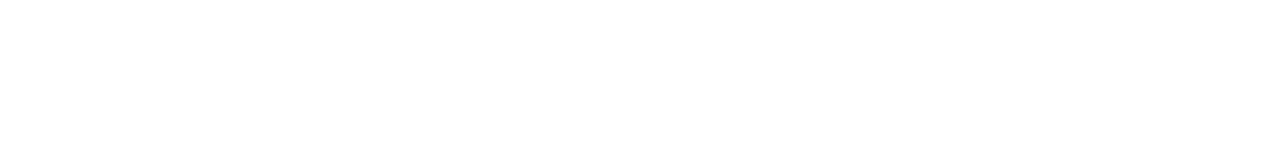
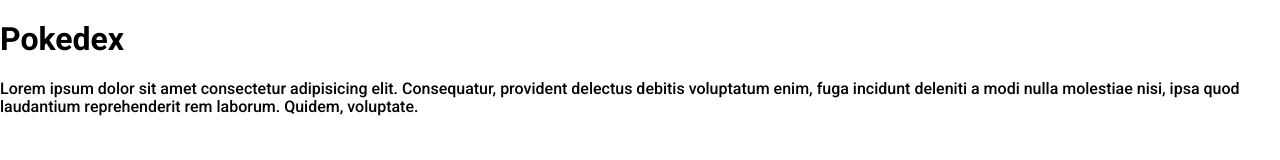
Before and after one commit to RafaelTorales/Curso-DIO, a plain HTML site: page Pokedex/index.html in a window 1280 px wide. Drawn offline with nearby package versions, Linux system fonts and the light colour scheme.

Commit message:
Adicionandp fonte Roboto

```diff
--- a/Pokedex/assets/css/global.css
+++ b/Pokedex/assets/css/global.css
@@ -0,0 +1,3 @@
+* {
+    font-family: 'Roboto', sans-serif;
+}
--- a/Pokedex/index.html
+++ b/Pokedex/index.html
@@ -1,16 +1,32 @@
 <!DOCTYPE html>
 <html lang="pt-br">
+
 <head>
     <meta charset="UTF-8">
     <meta http-equiv="X-UA-Compatible" content="IE=edge">
     <meta name="viewport" content="width=device-width, initial-scale=1.0">
     <title>Pokedex</title>
-    <link rel="stylesheet" href="https://cdnjs.cloudflare.com/ajax/libs/normalize/8.0.1/normalize.min.css" integrity="sha512-NhSC1YmyruXifcj/KFRWoC561YpHpc5Jtzgvbuzx5VozKpWvQ+4nXhPdFgmx8xqexRcpAglTj9sIBWINXa8x5w==" crossorigin="anonymous" referrerpolicy="no-referrer" />
+
+    <!-- Normalizer CSS -->
+    <link rel="stylesheet" href="https://cdnjs.cloudflare.com/ajax/libs/normalize/8.0.1/normalize.min.css"
+        integrity="sha512-NhSC1YmyruXifcj/KFRWoC561YpHpc5Jtzgvbuzx5VozKpWvQ+4nXhPdFgmx8xqexRcpAglTj9sIBWINXa8x5w=="
+        crossorigin="anonymous" referrerpolicy="no-referrer" />
+
+    <!-- Fonte Roboto -->
+    <link rel="preconnect" href="https://fonts.googleapis.com">
+    <link rel="preconnect" href="https://fonts.gstatic.com" crossorigin>
+    <link href="https://fonts.googleapis.com/css2?family=Roboto:wght@100;300;500;700&display=swap" rel="stylesheet">
+
+    <!-- CSS -->
     <link rel="stylesheet" href="assets/css/global.css">
 </head>
+
 <body>
-    <h1></h1>
-    <p></p>
+    <h1>Pokedex</h1>
+    <p>Lorem ipsum dolor sit amet consectetur adipisicing elit. Consequatur, provident delectus debitis voluptatum enim, fuga incidunt deleniti a modi nulla molestiae nisi, ipsa quod laudantium reprehenderit rem laborum. Quidem, voluptate.</p>
+
+    <!-- JavaScript -->
     <script src="assets/js/main.js"></script>
 </body>
+
 </html>
```
